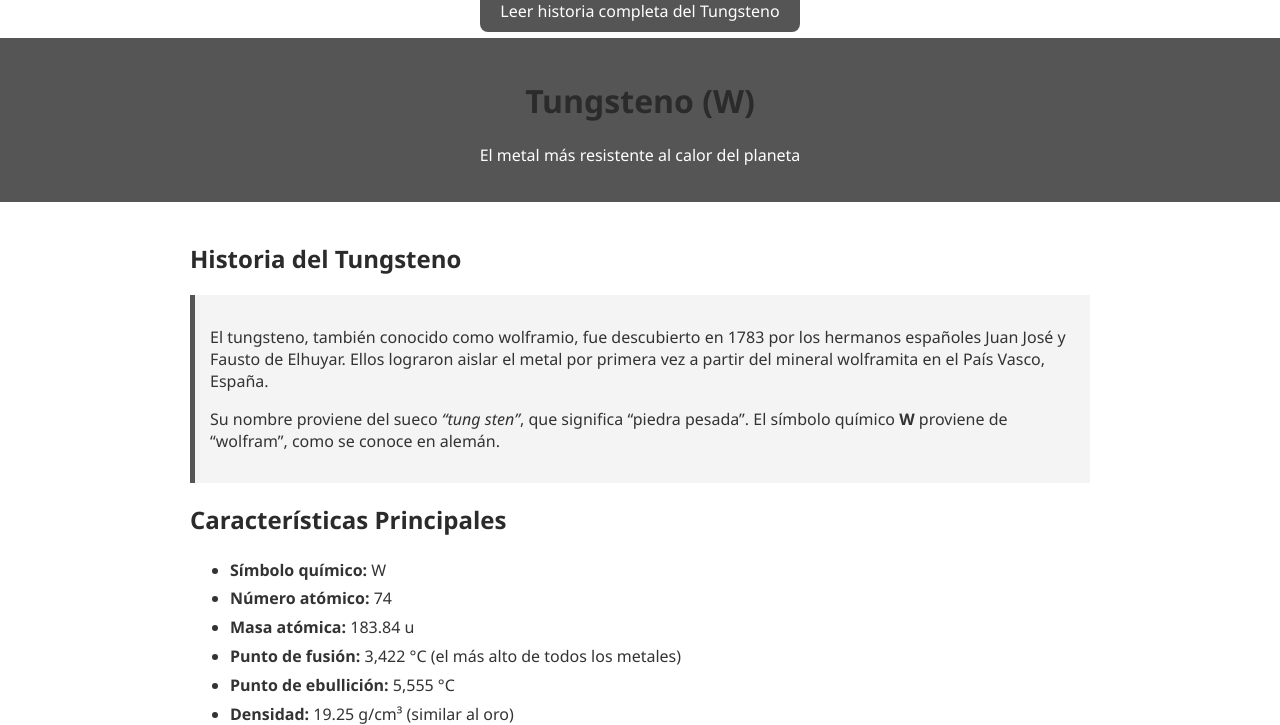
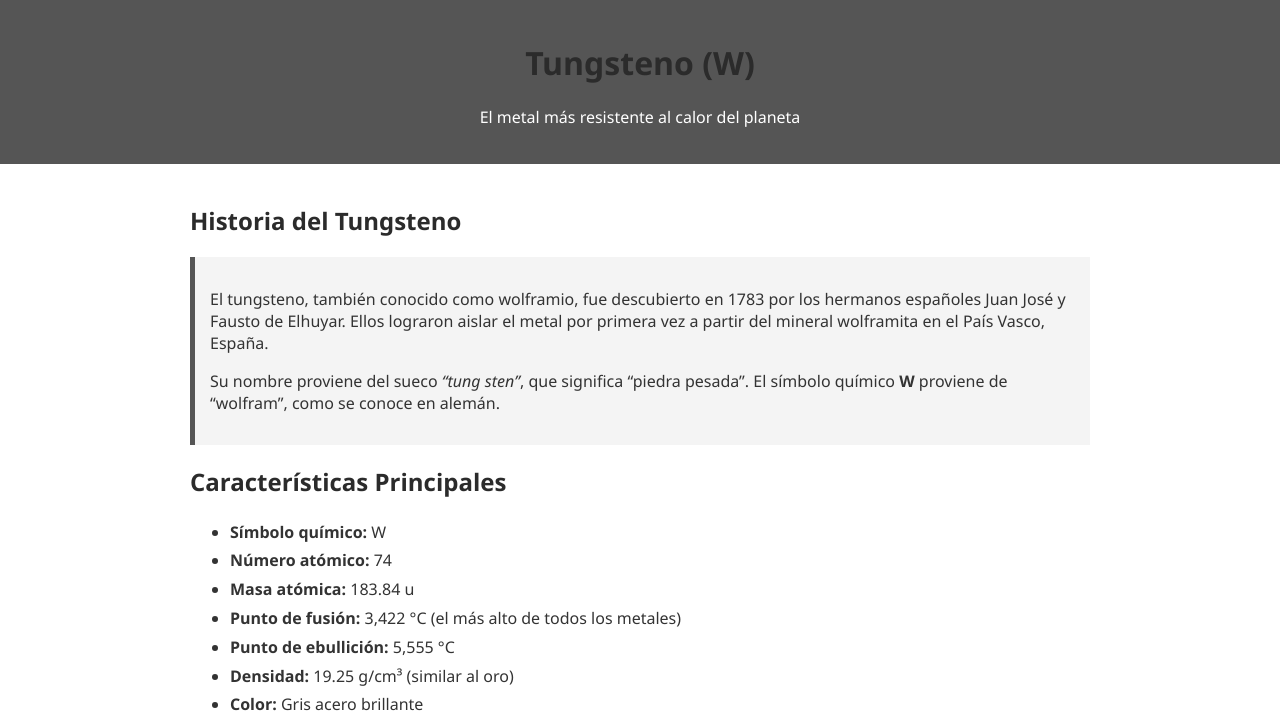
Before and after one commit to alejandroramirezg20-cmyk/Tungsteno, a plain HTML site: page index.html in a window 1280 px wide. Shown: the top 725 px of the page. Drawn offline with Linux system fonts and the light colour scheme.

Commit message:
Add files via upload

```diff
--- a/index.html
+++ b/index.html
@@ -1,8 +1,3 @@
-<p style="text-align:center;">
-  <a href="tungsteno.html" style="background:#555;color:white;padding:10px 20px;border-radius:8px;text-decoration:none;">
-    Leer historia completa del Tungsteno
-  </a>
-</p>
 <!DOCTYPE html>
 <html lang="es">
 <head>
@@ -104,5 +99,4 @@
         <p>© 2025 Historia de los Elementos | Creado por Gaby</p>
     </footer>
 </body>
-
 </html>
```
